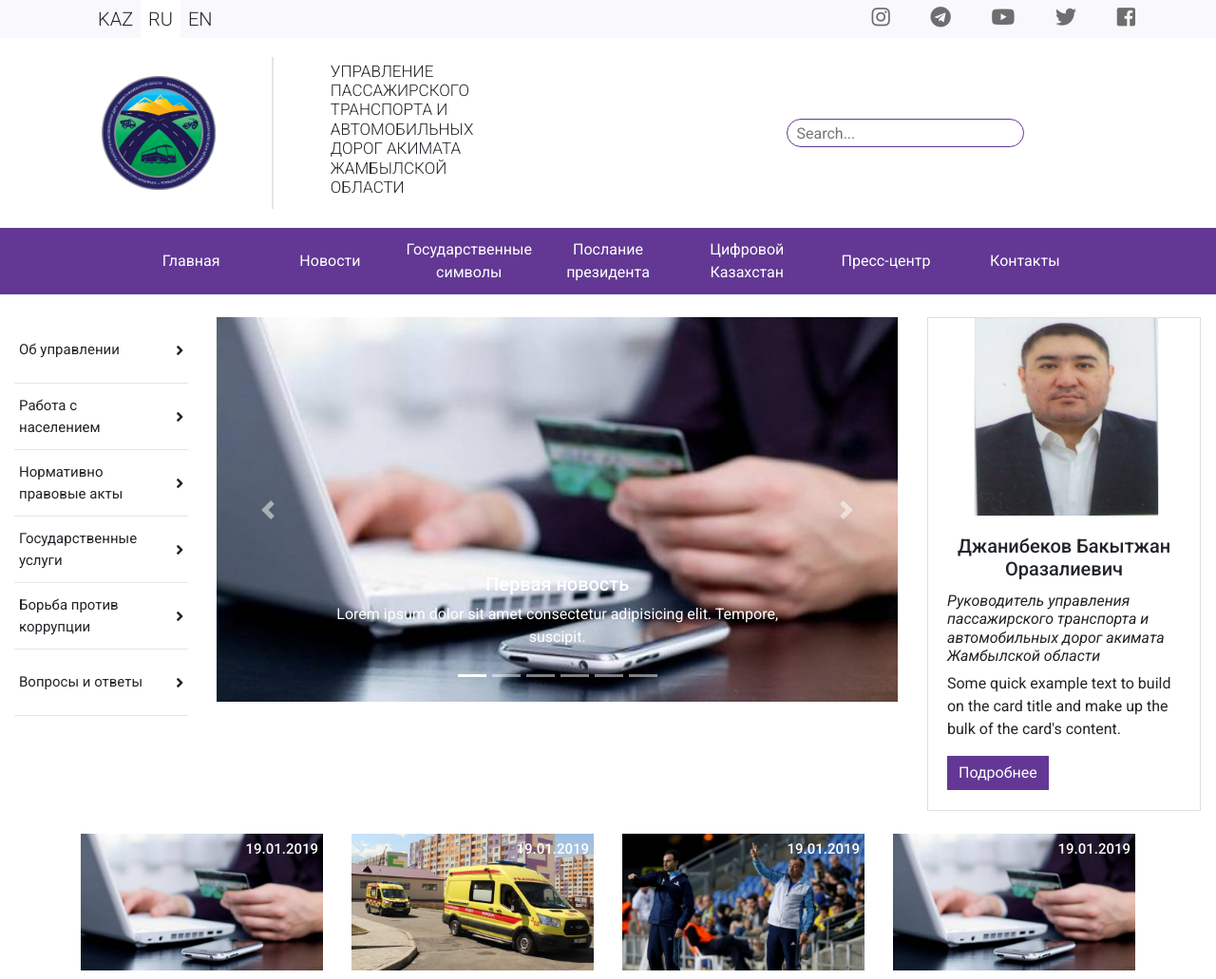
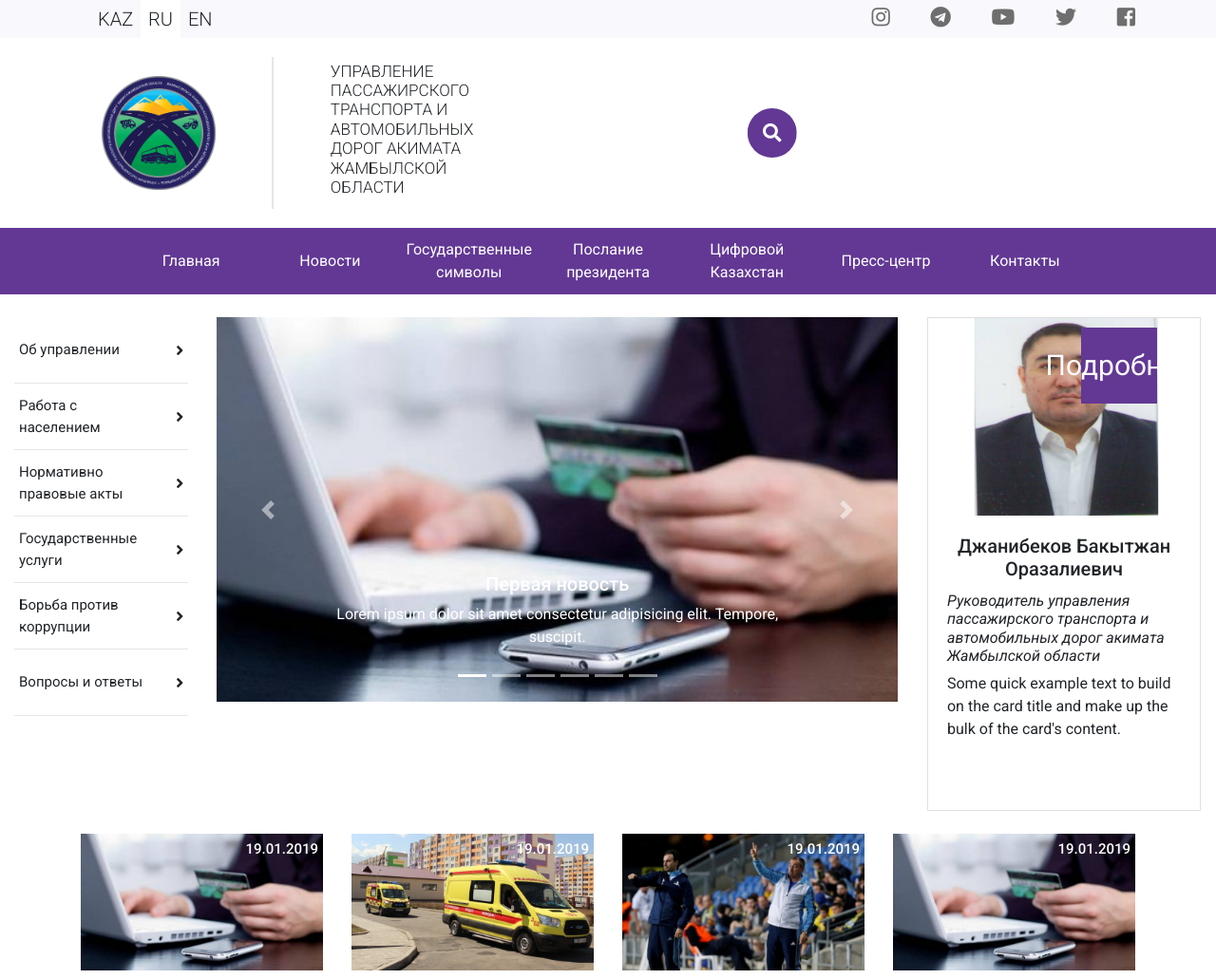
Before and after one commit to Donchidzee/uptad-jambyl, a PHP site: page / in a window 1280 px wide. Shown: the top 1031 px of the page at 95% size. Run offline with PHP 8.4, Linux system fonts and the light colour scheme; some libraries are stand-ins or nearby versions.

Commit message:
Add animated search field

```diff
--- /dev/null
+++ b/assets/js/animated-search.js
@@ -0,0 +1,18 @@
+$(".btn").click(function(){
+    $(".input").toggleClass("active").focus;
+    $(this).toggleClass("animate");
+    $(".input").val("");
+  });
+
+  /* Fell free to visit my youtube channel for more updates,
+  https://www.youtube.com/channel/UCtVM2RthR4aC6o7dzySmExA
+  */
+
+
+  /*
+  let me explain what's happening in the above gif, first, we can the search icon with background color, whenever we click the icon, Input field slides out from the left side. and we see the icon rotation. and a slide-in and slide-out effect in both(icon and input) to the left side.
+
+  HTML structure
+  Let's get started by creating the <strong>wrapper</strong> div element with <strong>serach-box</strong> div element. and within that create the input field and <strong>btn</strong> div element with search icon in it.
+
+  */
--- a/assets/js/mobileMenu.js
+++ b/assets/js/mobileMenu.js
@@ -1,7 +1,5 @@
-$(document).ready(function() {
-    $('.header__menu-open-button').on('click', openMobileMenu);
-    $('.top-nav__menu-close-button').on('click', closeMobileMenu);
-});
+$('.header__menu-open-button').on('click', openMobileMenu);
+$('.top-nav__menu-close-button').on('click', closeMobileMenu);
 
 function openMobileMenu(e) {
     e.preventDefault();
--- a/assets/js/scrollToTop.js
+++ b/assets/js/scrollToTop.js
@@ -1,6 +1,4 @@
-$(document).ready(function(){
-    $('.go-to-top-button').on('click', scrollToTop);
-});
+$('.go-to-top-button').on('click', scrollToTop);
 
 window.onscroll = function() {
     var position = window.pageYOffset;
--- /dev/null
+++ b/assets/scss/components/animated-search.scss
@@ -0,0 +1,81 @@
+* {
+    margin: 0;
+    padding: 0;
+    user-select: none;
+  }
+
+  .animated-search {
+    width: 200px;
+    transform: scale(0.65);
+    display: flex;
+    justify-content: flex-end;
+    align-items: center;
+  }
+
+  .search-box {
+    width: 100%;
+    height: 100px;
+    position: relative;
+  }
+
+  .input {
+    position: absolute;
+    top: 20px;
+    right: 50px;
+    box-sizing: border-box;
+    width: 0px;
+    height: 63px;
+    padding: 0 20px;
+    outline: none;
+    font-size: 18px;
+    border-radius: 50px;
+    color: #29313a;
+    border: 3px solid $color-1;
+    transition: all 0.8s ease;
+  }
+
+  ::-webkit-input-placeholder {
+    /* Chrome/Opera/Safari */
+    color: $color-1;
+  }
+  ::-moz-placeholder {
+    /* Firefox 19+ */
+    color:$color-1;
+  }
+  :-ms-input-placeholder {
+    /* IE 10+ */
+    color: $color-1;
+  }
+  :-moz-placeholder {
+    /* Firefox 18- */
+    color: $color-1;
+  }
+
+  .btn {
+    position: absolute;
+    width: 80px;
+    height: 80px;
+    background: $color-1;
+    border-radius: 50%;
+    right: 45px;
+    top: 10px;
+    cursor: pointer;
+    text-align: center;
+    line-height: 80px;
+    font-size: 30px;
+    color: #fff;
+    transition: all 0.8s ease;
+    display: flex;
+    justify-content: center;
+    align-items: center;
+  }
+
+  .input.active {
+    width: 350px;
+    right: 100px;
+  }
+
+  .btn.animate {
+    transform: rotate(-360deg);
+    right: 100px;
+  }
--- a/assets/scss/layout/header.scss
+++ b/assets/scss/layout/header.scss
@@ -1,7 +1,7 @@
 .header {
     &__input {
         display: flex;
-        justify-content: space-around;
+        justify-content: space-between;
         align-items: center;
     }
 
--- a/assets/scss/main.scss
+++ b/assets/scss/main.scss
@@ -4,6 +4,7 @@
 @import "base/hide.scss";
 @import "base/links.scss";
 //@import "base/odometer-theme.scss";
+@import "components/animated-search.scss";
 @import "components/buttons.scss";
 @import "components/go-top-top-button.scss";
 @import "components/icons.scss";
--- a/index.html
+++ b/index.html
@@ -68,7 +68,15 @@
         <div class="header__input">
             <i class="fas fa-bars header__menu-open-button icon-button hide-desktop"></i>
             <div class="search-field header__search">
-                <input type="text" name="search-field" class="search-field__input" placeholder="Search...">
+                <!-- <input type="text" name="search-field" class="search-field__input" placeholder="Search..."> -->
+                <div class="animated-search">
+                    <div class="search-box">
+                        <input type="text" placeholder="Search" class="input">
+                        <div class="btn">
+                            <i class="fa fa-search" aria-hidden="true"></i>
+                        </div>
+                    </div>
+                </div>
             </div>
         </div>
     </header>
@@ -322,5 +330,6 @@
     <script src="/assets/js/showLastNews.js" defer></script>
     <script src="/assets/js/mobileMenu.js" defer></script>
     <script src="/assets/js/scrollToTop.js" defer></script>
+    <script src="/assets/js/animated-search.js" defer></script>
 </body>
 </html>
```
Also changed, not shown: out/main.min.css.
